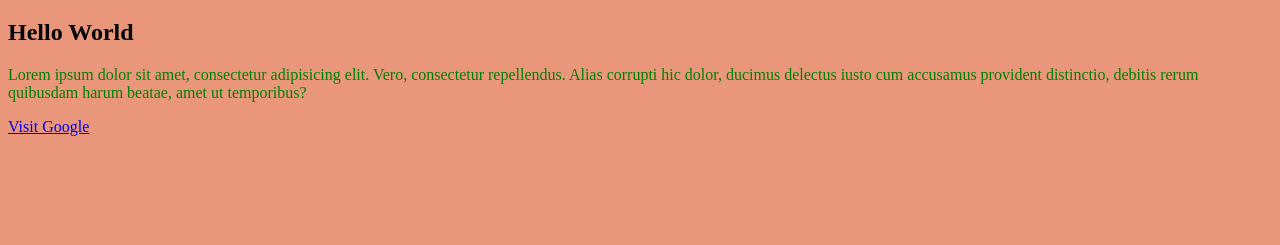
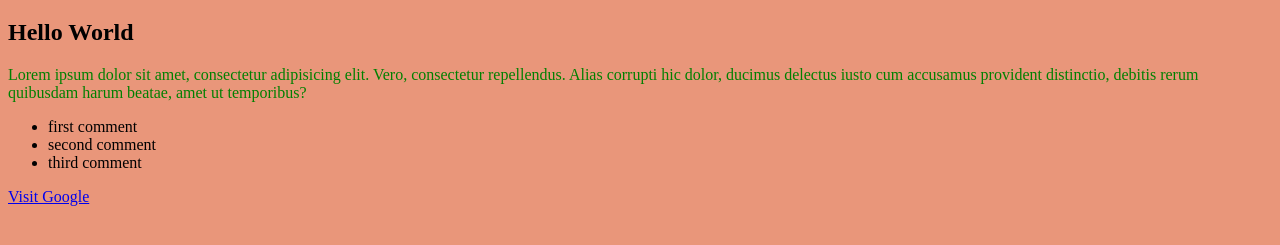
Before and after one commit to jlvogel/wk5day1, a plain HTML site: page index.html in a window 1280 px wide. Shown: the part 61-306 px from the top of the page. Drawn offline with Linux system fonts and the light colour scheme.

Commit message:
Multi select with getElementsBy(Tag/Class)Name() and querySelectorAll()

```diff
--- a/index.html
+++ b/index.html
@@ -15,6 +15,11 @@
   <p class="cool">
     Lorem ipsum dolor sit amet, consectetur adipisicing elit. Vero, consectetur repellendus. Alias corrupti hic dolor, ducimus delectus iusto cum accusamus provident distinctio, debitis rerum quibusdam harum beatae, amet ut temporibus?
   </p>
+  <ul id="comments">
+    <li class="comment">first comment</li>
+    <li class="comment">second comment</li>
+    <li class="comment">third comment</li>
+  </ul>
   <a>Visit Google</a>
 </body>
 </html>
--- a/script.js
+++ b/script.js
@@ -101,4 +101,11 @@ console.log(document.querySelector('a').getAttribute('href'))
 document.querySelector('a').setAttribute('href', 'https://www.amazon.com')
 console.dir(document.querySelector('h1').classList.contains('main-title'))
 
-//
+console.dir(document.getElementsByTagName('li'))
+console.log(document.getElementsByTagName('li'))
+
+console.dir(document.getElementsByClassName('comment'))
+console.log(document.getElementsByClassName('comment'))
+
+commentEls = document.querySelectorAll('.comment')
+console.log(commentEls)
```
